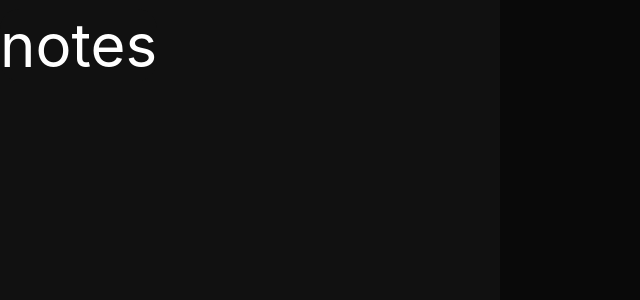
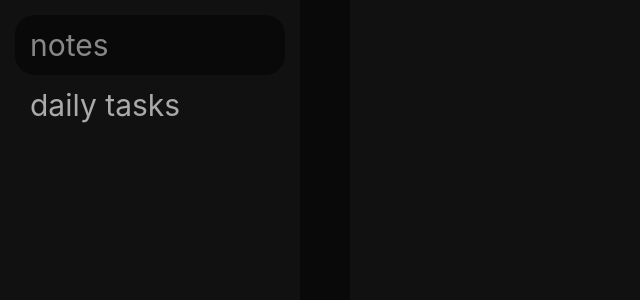
Before and after one commit to Hamzaoui-Louai/mern-to-do-app, a React (Vite) app in the folder front end/to-do-app/: page / in a window 1280 px wide. Both pictures are taken after a click on the element 25 px from the left and 400 px from the top of the page. Shown: the top 300 px of the page, without its empty margins (0-640 px from the left). Built offline with nearby package versions, Linux system fonts and the light colour scheme.

Commit message:
404 page and note page half ready

```diff
--- a/front end/to-do-app/src/App.jsx
+++ b/front end/to-do-app/src/App.jsx
@@ -1,12 +1,19 @@
 import { BrowserRouter as Router, Routes, Route } from "react-router-dom";
 import Layout from "./Layout.jsx";
+import Notes from "./pages/Notes.jsx"
+import Page404 from "./pages/Page404.jsx"
 
 function App() {
 
   return (
     <Router>
       <Routes>
-        <Route path="/" element={<Layout/>} />
+        <Route element={<Layout/>}>
+          <Route path="/" element={<Notes/>}>
+
+          </Route>
+        </Route>
+        <Route path="*" element={<Page404/>}/>
       </Routes>
     </Router>
   )
--- a/front end/to-do-app/src/Layout.jsx
+++ b/front end/to-do-app/src/Layout.jsx
@@ -5,10 +5,12 @@ import SideBar from "./components/SideBar.jsx"
 const Layout = () => {
 
     return(
-        <>
+        <div className="flex flex-row flex-nowrap">
             <SideBar/>
-            <Outlet />
-        </>
+            <div className="grow mr-[50px]">
+                <Outlet />
+            </div>
+        </div>
     )
 }
 
--- a/front end/to-do-app/src/components/SideBar.jsx
+++ b/front end/to-do-app/src/components/SideBar.jsx
@@ -1,10 +1,10 @@
-import { useState } from "react";
+import { useState , useEffect } from "react";
 import { NavLink } from "react-router";
 
 const SideBarLink = ({link,title}) => {
     return (
         <>
-            <NavLink className={({isActive})=>`w-[90%] h-[80px] mx-auto rounded-[20px] text-white text-[60px] ${isActive ? "bg-[#090909]" : "bg-[#111111]"}`} to={link}>
+            <NavLink className={({isActive})=>`flex items-center px-[15px] w-full h-[60px] rounded-[20px] text-[30px] ${isActive ? "bg-[#090909] text-[#888888]" : "bg-[#111111] text-[#AAAAAA]"}`} to={link}>
                 {title}
             </NavLink>
         </>
@@ -13,16 +13,21 @@ const SideBarLink = ({link,title}) => {
 
 const SideBar = () => {
     const [menuExtended,setMenuExtended] = useState(false);
-    const navLinksList = [{link : "/notes", title : "notes"}]
+    const [showList,setShowList] = useState(false);
+    const navLinksList = [{link : "/", title : "notes"},{link : "/daily-tasks", title : "daily tasks"}]
 
     return(
-        <div onMouseLeave={()=>{if(menuExtended){setMenuExtended(false)}}} onClick={()=>{if(!menuExtended){setMenuExtended(true)}}} className={`${menuExtended ? "w-[550px]":"w-[50px]"} h-screen transition-[width] duration-500 flex flex-row`}>
+        <div
+        onMouseLeave={()=>{if(menuExtended){setMenuExtended(false);setShowList(false)}}}
+        onClick={()=>{if(!menuExtended){setMenuExtended(true);setTimeout(()=>{setShowList(true)},300)}}}
+        className={`${menuExtended ? "w-[350px]":"w-[50px]"} h-screen transition-[width] duration-500 flex flex-row`}
+        >
             <div className="grow bg-[#111111]">
+                <div className={`${showList ? "" : "hidden"} w-full p-[5%]`}>
                 {navLinksList.map((item, index)=>{return(
-                    <div className={`${menuExtended ? "" : "hidden"}`}>
                         <SideBarLink key={index} link={item.link} title={item.title}/>
-                    </div>
                 )})}
+                </div>
             </div>
             <div className="w-[50px] h-full group">
                 <div className={`bg-gradient-to-r from-[#111111] to-[#090909] w-0 h-full ${menuExtended ? "" : "group-hover:w-[50px] cursor-pointer"} transition-[width] duration-300`}></div>
--- a/front end/to-do-app/src/index.css
+++ b/front end/to-do-app/src/index.css
@@ -4,3 +4,7 @@
     background-color: #090909;
     font-family: 'inter';
 }
+
+html, body {
+    overflow: hidden;
+}
--- /dev/null
+++ b/front end/to-do-app/src/pages/Notes.jsx
@@ -0,0 +1,13 @@
+
+
+const Notes = () =>{
+    return (
+        <div className="h-screen bg-[#111111]">
+            <textarea className="w-[calc(100%-100px)] m-0 h-[calc(100%-100px)] text-[20px] text-white border-none bg-transparent p-0 m-0 outline-none resize-none shadow-none">
+
+            </textarea>
+        </div>
+    );
+}
+
+export default Notes;
--- /dev/null
+++ b/front end/to-do-app/src/pages/Page404.jsx
@@ -0,0 +1,14 @@
+const Page404 = () => {
+    return (
+        <div className="flex flex-col justify-center items-center w-full h-screen text-[#888888]">
+            <h1 className="text-[1000%]">
+                404
+            </h1>
+            <h3 className="text-[200%]">
+                Page not found
+            </h3>
+        </div>
+    )
+}
+
+export default Page404;
```
